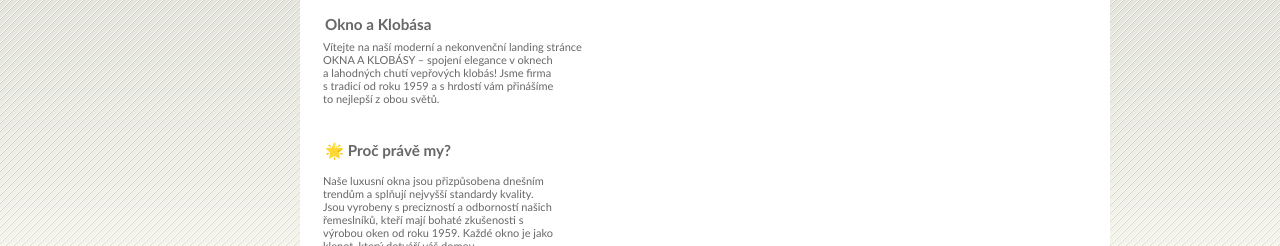
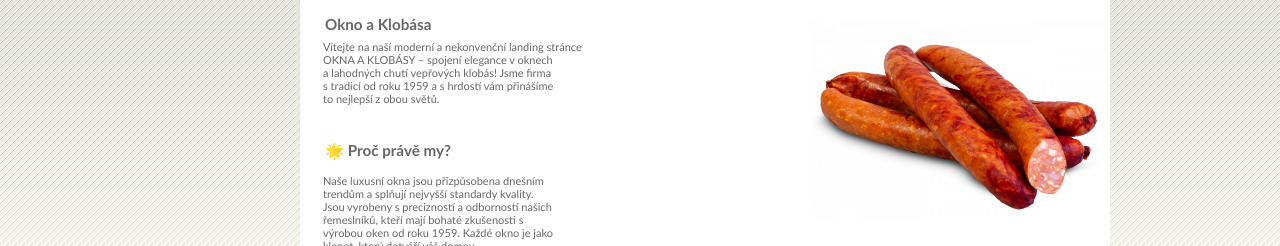
Before and after one commit to Sharkpb8/cviceni_24_01_24, a plain HTML site: page index.html in a window 1280 px wide. Shown: the top 246 px of the page. Drawn offline with Linux system fonts and the light colour scheme.

Commit message:
image added

```diff
--- a/index.html
+++ b/index.html
@@ -57,6 +57,7 @@
 
 	</div>
 
+<img src="klobasa.png" class="klobasa">
 
 <!-- 	<aside class="sidebar" role="complementary">
 		<div class="wrapper">
--- a/style.css
+++ b/style.css
@@ -285,3 +285,11 @@ footer a:hover, a:active {
 .sidebar li a:hover, a:active {
 	background-color: #909528;
 	color: #fff; }
+
+    .klobasa{
+        position: absolute;
+        width: 300px;
+        height: 200px;
+        top: 20px;
+        right: 0px;
+    }
```
Also changed, not shown: klobasa.png (added).
